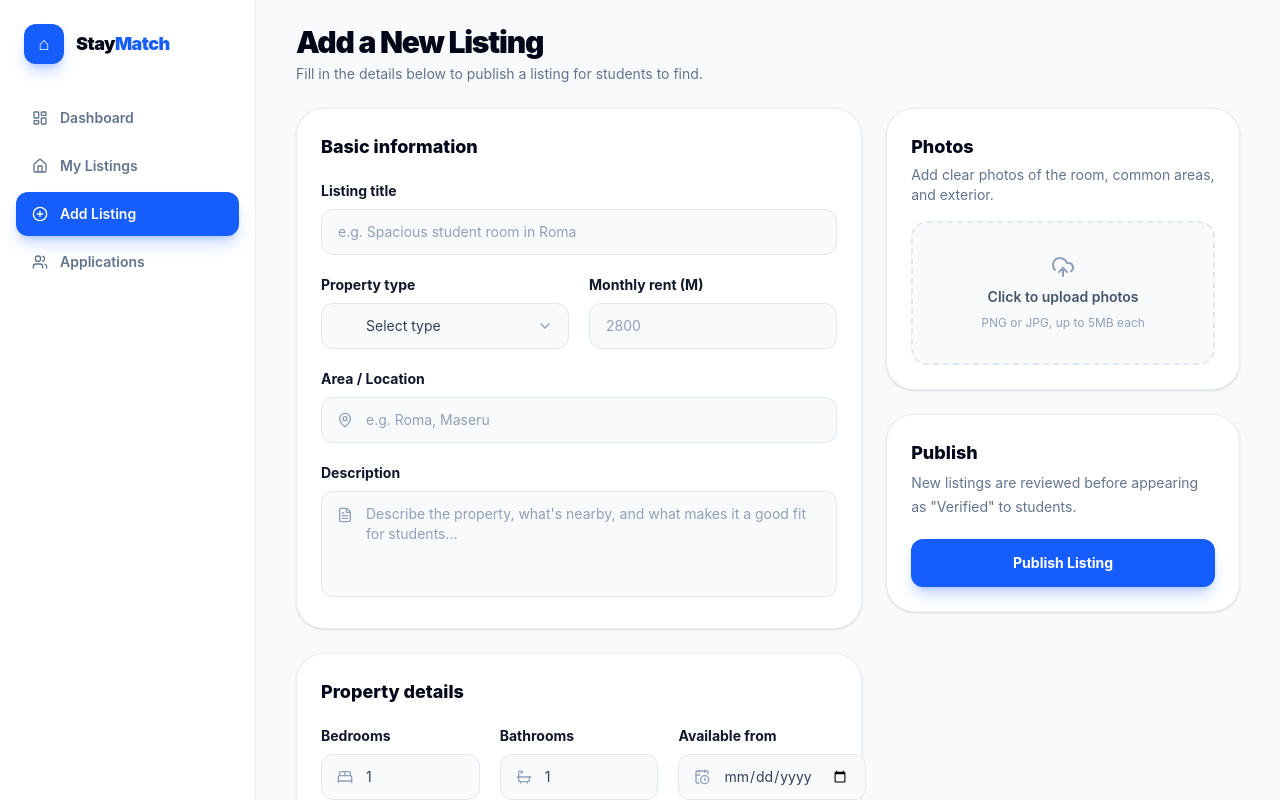
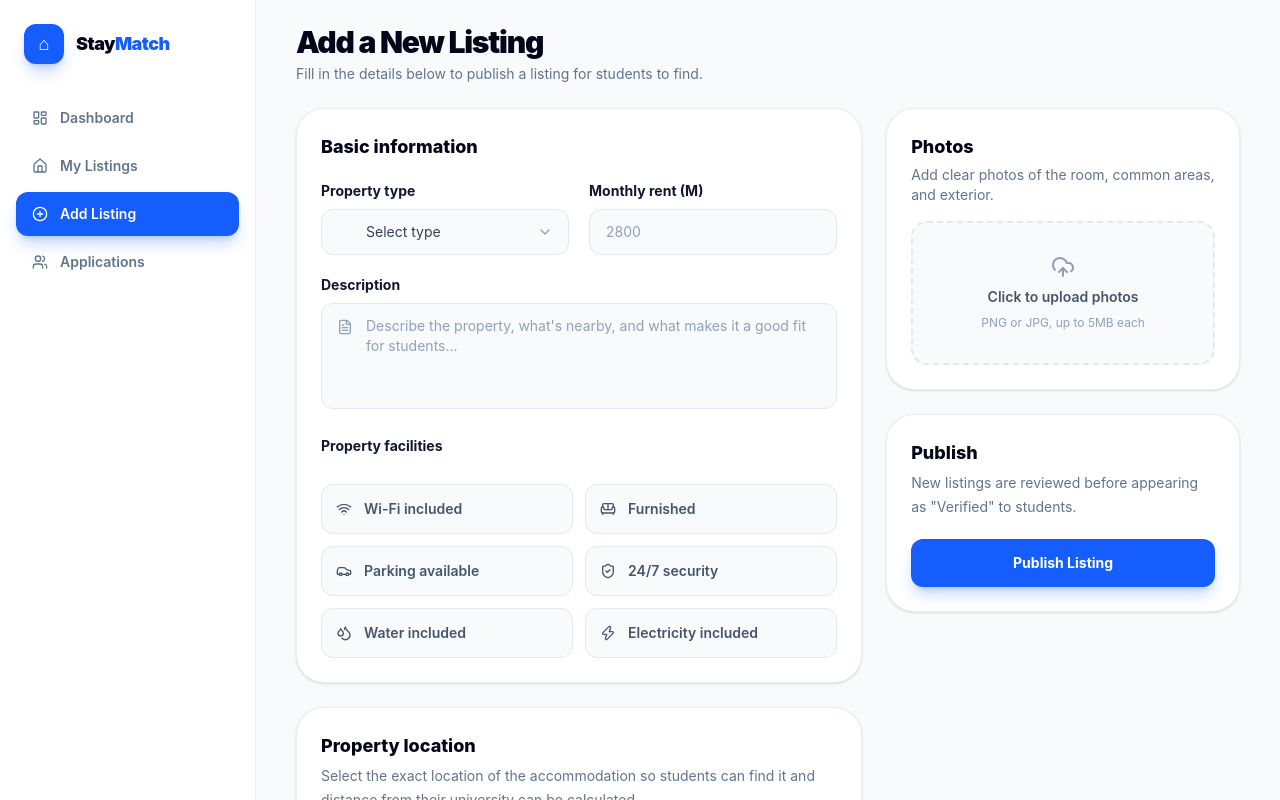
Before and after one commit to Nomhle255/staymatch, a Next.js app: page /landlord/AddAccommodation in a window 1280 px wide. Shown: the top 800 px of the page. Built offline with nearby package versions, Linux system fonts and the light colour scheme.

Commit message:
Update accommodation fields and location, implement add accommodation functionality

```diff
--- a/src/app/api/addaccommodation/route.ts
+++ b/src/app/api/addaccommodation/route.ts
@@ -2,7 +2,12 @@ import { NextRequest, NextResponse } from 'next/server'
 import { prisma } from '@/lib/prisma'
 import { verifyToken } from '@/lib/auth'
 
-const VALID_PROPERTY_TYPES = ['SINGLE_ROOM', 'SHARED_APARTMENT', 'STUDIO_FLAT', 'EN_SUITE']
+const VALID_PROPERTY_TYPES = [
+	'SINGLE_ROOM',
+	'DOUBLE',
+	'COMMUNE',
+	'BACHELOR',
+] as const
 
 export async function POST(request: NextRequest) {
 	try {
@@ -10,43 +15,56 @@ export async function POST(request: NextRequest) {
 		const payload = token ? verifyToken(token) : null
 
 		if (!payload) {
-			return NextResponse.json({ error: 'You must be logged in to do that.' }, { status: 401 })
+			return NextResponse.json(
+				{ error: 'You must be logged in to do that.' },
+				{ status: 401 },
+			)
 		}
 
 		if (payload.role !== 'LANDLORD') {
-			return NextResponse.json({ error: 'Only landlords can publish listings.' }, { status: 403 })
+			return NextResponse.json(
+				{ error: 'Only landlords can publish listings.' },
+				{ status: 403 },
+			)
 		}
 
 		const body = await request.json()
+
 		const {
-			title,
 			propertyType,
 			price,
 			area,
 			description,
-			bedrooms,
-			bathrooms,
 			availableFrom,
 			amenities,
-			photos,
 			latitude,
 			longitude,
 		} = body
 
-		if (!title || !propertyType || !price || !area || !description) {
+		// Validate required fields
+		if (!propertyType || !price || !description) {
 			return NextResponse.json(
-				{ error: 'Please fill in the listing title, property type, rent, area, and description.' },
+				{
+					error:
+						'Please fill in the property type, rent, and description.',
+				},
 				{ status: 400 },
 			)
 		}
 
 		if (!VALID_PROPERTY_TYPES.includes(propertyType)) {
-			return NextResponse.json({ error: 'Invalid property type.' }, { status: 400 })
+			return NextResponse.json(
+				{ error: 'Invalid property type.' },
+				{ status: 400 },
+			)
 		}
 
 		if (typeof latitude !== 'number' || typeof longitude !== 'number') {
 			return NextResponse.json(
-				{ error: 'Please select and confirm the property location on the map.' },
+				{
+					error:
+						'Please select and confirm the property location on the map.',
+				},
 				{ status: 400 },
 			)
 		}
@@ -54,25 +72,38 @@ export async function POST(request: NextRequest) {
 		const accommodation = await prisma.accommodation.create({
 			data: {
 				landlordId: payload.userId,
-				title,
 				description,
-				area,
+				area: area || 'Maseru',
 				price: Number(price),
 				propertyType,
-				bedrooms: bedrooms ? Number(bedrooms) : 1,
-				bathrooms: bathrooms ? Number(bathrooms) : 1,
-				amenities: Array.isArray(amenities) ? amenities : [],
-				photos: Array.isArray(photos) ? photos : [],
+				amenities: Array.isArray(amenities)
+					? amenities
+					: [],
 				latitude,
 				longitude,
-				availableFrom: availableFrom ? new Date(availableFrom) : undefined,
+				availableFrom: availableFrom
+					? new Date(availableFrom)
+					: undefined,
 				status: 'PENDING_REVIEW',
 			},
 		})
 
-		return NextResponse.json({ accommodation })
+		return NextResponse.json(
+			{ accommodation },
+			{ status: 201 },
+		)
 	} catch (error) {
-		console.error('Create accommodation error:', error)
-		return NextResponse.json({ error: 'Something went wrong. Please try again.' }, { status: 500 })
+		console.error(
+			'Create accommodation error:',
+			error,
+		)
+
+		return NextResponse.json(
+			{
+				error:
+					'Something went wrong. Please try again.',
+			},
+			{ status: 500 },
+		)
 	}
 }
--- a/src/components/pages/AddAccommodation.tsx
+++ b/src/components/pages/AddAccommodation.tsx
@@ -16,19 +16,14 @@ import {
 	PlusCircle,
 	Users,
 	LogOut,
-	MapPin,
 	FileText,
 	ChevronDown,
-	BedDouble,
-	Bath,
-	CalendarClock,
 	Wifi,
 	Sofa,
 	Car,
 	ShieldCheck,
 	Droplets,
 	Zap,
-	WashingMachine,
 	UploadCloud,
 	X,
 	Crosshair,
@@ -66,9 +61,9 @@ const navItems = [
 
 const propertyTypes = [
 	{ label: 'Single Room', value: 'SINGLE_ROOM' },
-	{ label: 'Shared Apartment', value: 'SHARED_APARTMENT' },
-	{ label: 'Studio Flat', value: 'STUDIO_FLAT' },
-	{ label: 'En-suite', value: 'EN_SUITE' },
+	{ label: 'Double', value: 'DOUBLE' },
+	{ label: 'Commune', value: 'COMMUNE' },
+	{ label: 'Bachelor', value: 'BACHELOR' },
 ]
 
 const amenitiesList = [
@@ -78,7 +73,6 @@ const amenitiesList = [
 	{ label: '24/7 security', icon: ShieldCheck },
 	{ label: 'Water included', icon: Droplets },
 	{ label: 'Electricity included', icon: Zap },
-	{ label: 'Laundry facilities', icon: WashingMachine },
 ]
 
 const inputClasses =
@@ -150,13 +144,10 @@ function SidebarShell({ children }: { children: ReactNode }) {
 }
 
 function AddAccommodation() {
-	const [title, setTitle] = useState('')
 	const [propertyType, setPropertyType] = useState('')
 	const [price, setPrice] = useState('')
 	const [area, setArea] = useState('')
 	const [description, setDescription] = useState('')
-	const [bedrooms, setBedrooms] = useState('1')
-	const [bathrooms, setBathrooms] = useState('1')
 	const [availableFrom, setAvailableFrom] = useState('')
 
 	const [selectedAmenities, setSelectedAmenities] = useState<string[]>([])
@@ -491,13 +482,10 @@ function AddAccommodation() {
 							'application/json',
 					},
 					body: JSON.stringify({
-						title,
 						propertyType,
 						price: Number(price),
 						area,
 						description,
-						bedrooms: Number(bedrooms),
-						bathrooms: Number(bathrooms),
 						availableFrom:
 							availableFrom || null,
 						amenities:
@@ -523,14 +511,10 @@ function AddAccommodation() {
 			setMessage(
 				'Accommodation submitted successfully. It is now pending review.',
 			)
-
-			setTitle('')
 			setPropertyType('')
 			setPrice('')
 			setArea('')
 			setDescription('')
-			setBedrooms('1')
-			setBathrooms('1')
 			setAvailableFrom('')
 			setSelectedAmenities([])
 			setPhotos([])
@@ -654,22 +638,6 @@ function AddAccommodation() {
 							</h2>
 
 							<div className="mt-5 space-y-5">
-								<Field label="Listing title">
-									<input
-										type="text"
-										value={title}
-										onChange={(event) =>
-											setTitle(
-												event
-													.target
-													.value,
-											)
-										}
-										placeholder="e.g. Spacious student room in Roma"
-										required
-										className="w-full rounded-xl border border-slate-200 bg-slate-50 px-4 py-3 text-sm text-slate-700 outline-none transition placeholder:text-slate-400 focus:border-blue-400 focus:bg-white focus:ring-4 focus:ring-blue-100"
-									/>
-								</Field>
 
 								<div className="grid gap-5 sm:grid-cols-2">
 									<Field label="Property type">
@@ -740,27 +708,6 @@ function AddAccommodation() {
 									</Field>
 								</div>
 
-								<Field label="Area / Location">
-									<InputShell icon={MapPin}>
-										<input
-											type="text"
-											value={area}
-											onChange={(event) =>
-												setArea(
-													event
-														.target
-														.value,
-												)
-											}
-											placeholder="e.g. Roma, Maseru"
-											required
-											className={
-												inputClasses
-											}
-										/>
-									</InputShell>
-								</Field>
-
 								<Field label="Description">
 									<div className="relative">
 										<FileText className="pointer-events-none absolute left-4 top-4 h-4 w-4 text-slate-400" />
@@ -781,88 +728,45 @@ function AddAccommodation() {
 										/>
 									</div>
 								</Field>
-							</div>
-						</section>
+								<Field label="Property facilities">
+									<div className="mt-5 grid gap-3 sm:grid-cols-2">
+								{amenitiesList.map(
+									(amenity) => {
+										const isSelected =
+											selectedAmenities.includes(
+												amenity.label,
+											)
 
-						<section className="rounded-[1.75rem] border border-slate-200/70 bg-white p-6 shadow-sm">
-							<h2 className="text-lg font-extrabold text-slate-950">
-								Property details
-							</h2>
+										const Icon =
+											amenity.icon
 
-							<div className="mt-5 grid gap-5 sm:grid-cols-3">
-								<Field label="Bedrooms">
-									<InputShell icon={BedDouble}>
-										<input
-											type="number"
-											value={
-												bedrooms
+										return (
+											<button
+												type="button"
+												key={
+													amenity.label
 												}
-											onChange={(
-												event,
-											) =>
-												setBedrooms(
-													event
-														.target
-														.value,
+												onClick={() =>
+													toggleAmenity(
+														amenity.label,
 													)
 												}
-											min="1"
-											required
-											className={
-												inputClasses
+												className={`flex items-center gap-3 rounded-xl border p-3.5 text-left text-sm font-semibold transition ${
+													isSelected
+														? 'border-blue-400 bg-blue-50 text-blue-700'
+														: 'border-slate-200 bg-slate-50 text-slate-600 hover:border-slate-300'
+												}`}
+											>
+												<Icon className="h-4 w-4 shrink-0" />
+
+												{
+													amenity.label
 												}
-										/>
-									</InputShell>
-								</Field>
-
-								<Field label="Bathrooms">
-									<InputShell icon={Bath}>
-										<input
-											type="number"
-											value={
-												bathrooms
-											}
-											onChange={(
-												event,
-											) =>
-												setBathrooms(
-													event
-														.target
-														.value,
+											</button>
 										)
-											}
-											min="1"
-											required
-											className={
-												inputClasses
-											}
-										/>
-									</InputShell>
-								</Field>
-
-								<Field label="Available from">
-									<InputShell
-										icon={
-											CalendarClock
-										}
-									>
-										<input
-											type="date"
-											value={
-												availableFrom
-											}
-											onChange={(
-												event,
-											) =>
-												setAvailableFrom(
-													event
-														.target
-														.value,
-												)
-											}
-											className={`${inputClasses} text-slate-500`}
-										/>
-									</InputShell>
+									},
+								)}
+							</div>
 							</Field>
 							</div>
 						</section>
@@ -885,8 +789,6 @@ function AddAccommodation() {
 										be calculated.
 									</p>
 								</div>
-
-								<MapPin className="hidden h-5 w-5 shrink-0 text-blue-600 sm:block" />
 							</div>
 
 							<div className="mt-5">
@@ -1038,51 +940,6 @@ function AddAccommodation() {
 									: 'Confirm Location'}
 							</button>
 						</section>
-
-						<section className="rounded-[1.75rem] border border-slate-200/70 bg-white p-6 shadow-sm">
-							<h2 className="text-lg font-extrabold text-slate-950">
-								Amenities
-							</h2>
-
-							<div className="mt-5 grid gap-3 sm:grid-cols-2">
-								{amenitiesList.map(
-									(amenity) => {
-										const isSelected =
-											selectedAmenities.includes(
-												amenity.label,
-											)
-
-										const Icon =
-											amenity.icon
-
-										return (
-											<button
-												type="button"
-												key={
-													amenity.label
-												}
-												onClick={() =>
-													toggleAmenity(
-														amenity.label,
-													)
-												}
-												className={`flex items-center gap-3 rounded-xl border p-3.5 text-left text-sm font-semibold transition ${
-													isSelected
-														? 'border-blue-400 bg-blue-50 text-blue-700'
-														: 'border-slate-200 bg-slate-50 text-slate-600 hover:border-slate-300'
-												}`}
-											>
-												<Icon className="h-4 w-4 shrink-0" />
-
-												{
-													amenity.label
-												}
-											</button>
-										)
-									},
-								)}
-							</div>
-						</section>
 					</div>
 
 					<div className="space-y-6">
```
Also changed, not shown: 2 other files (tests, documents, lock files or other folders). Lines whose indentation alone changed are shown as unchanged.
